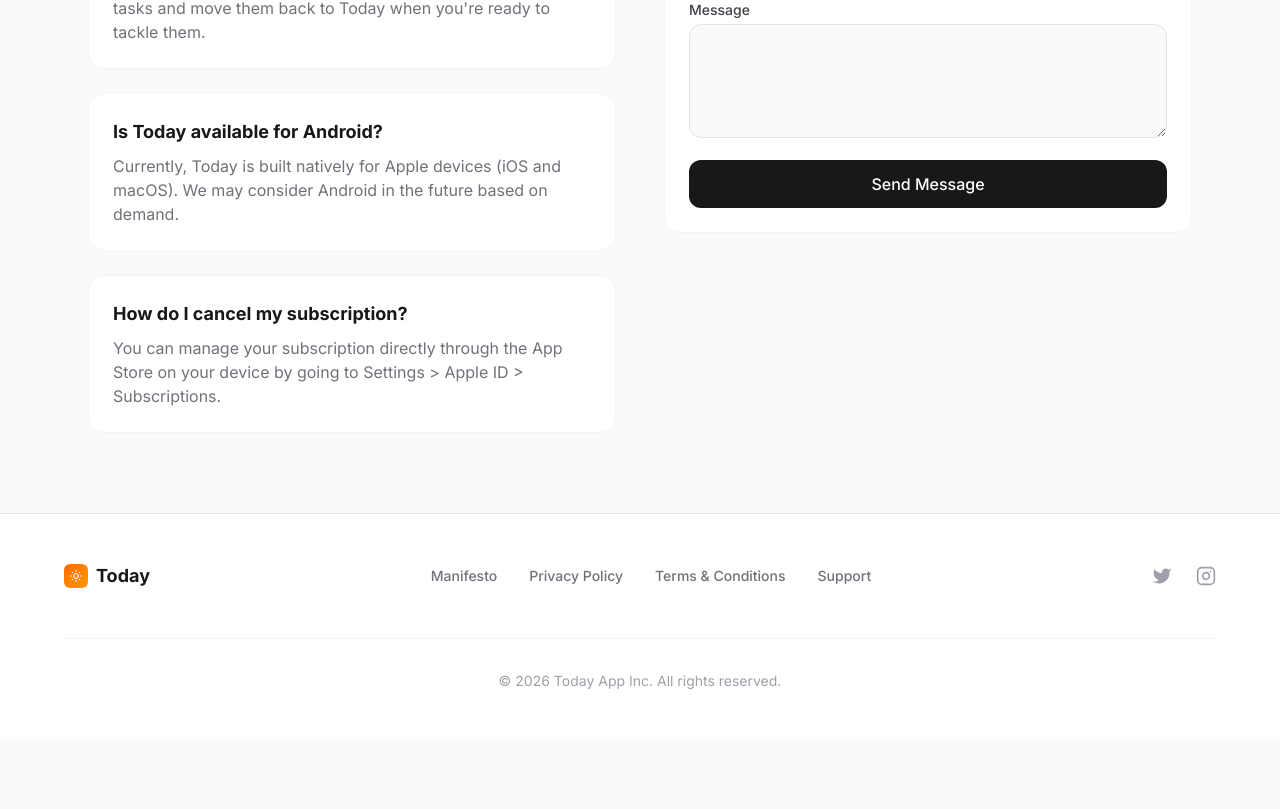
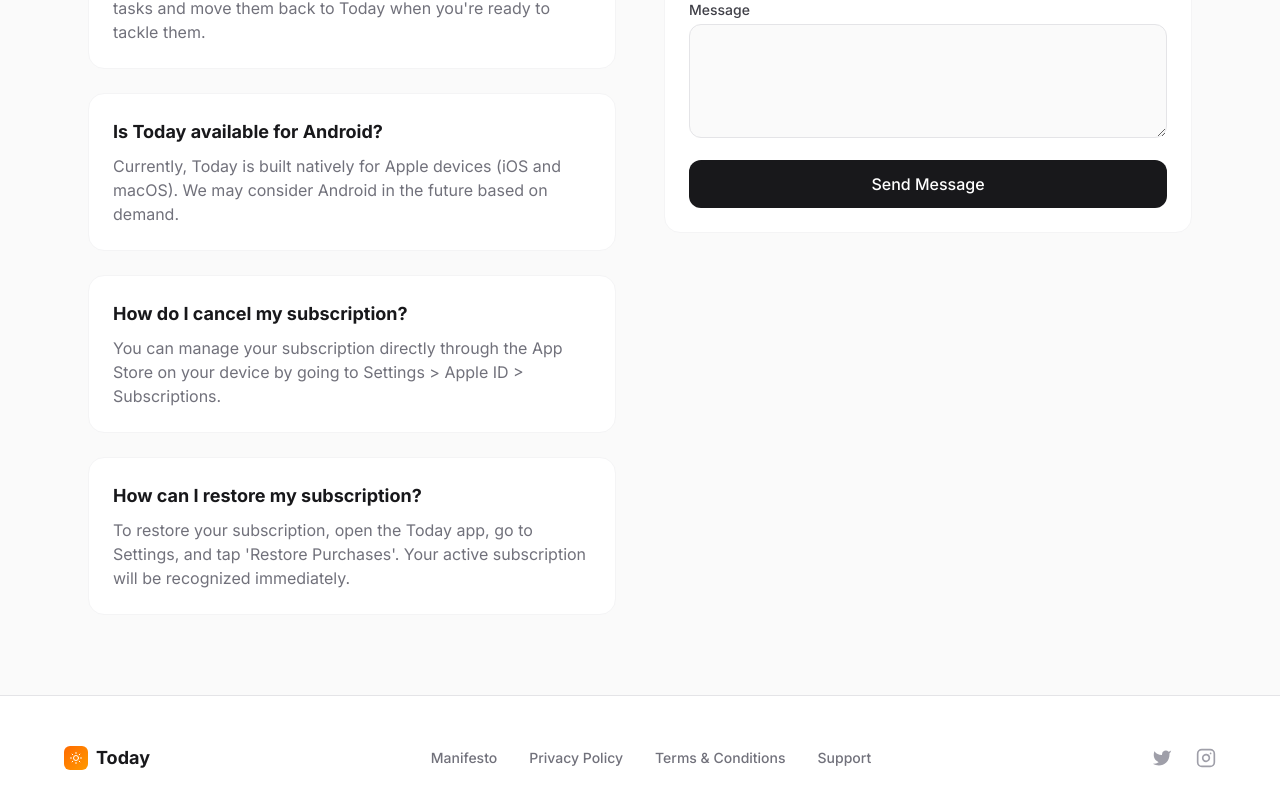
Before and after one commit to TodayListApp/todaylistapp.github.io, a React (Vite) app: page /support in a window 1280 px wide. Shown: the part 619-1428 px from the top of the page. Before the commit the page ends 1358 px from the top, so only its background shows below. Built offline with nearby package versions, Linux system fonts and the light colour scheme.

Commit message:
Support V2

```diff
--- a/components/SupportPage.tsx
+++ b/components/SupportPage.tsx
@@ -62,6 +62,10 @@ export function SupportPage() {
     {
       question: "How do I cancel my subscription?",
       answer: "You can manage your subscription directly through the App Store on your device by going to Settings > Apple ID > Subscriptions.",
+    },
+    {
+      question: "How can I restore my subscription?",
+      answer: "To restore your subscription, open the Today app, go to Settings, and tap 'Restore Purchases'. Your active subscription will be recognized immediately.",
     }
   ];
 
```
